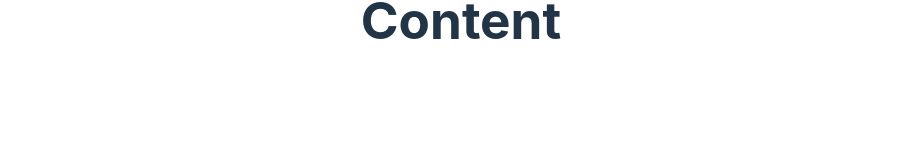
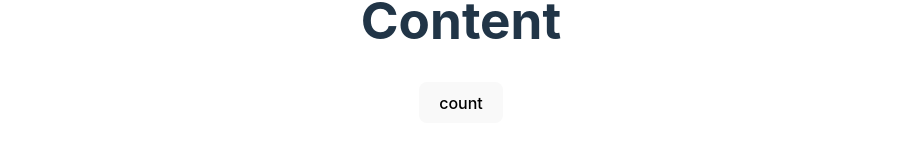
Before and after one commit to YooHyeok/vue3-vite-csslick-basic, a Vue app: page / in a window 1280 px wide. Shown: the part 1274-1421 px from the top of the page, without its empty margins (179-1100 px from the left). Before the commit the page ends 1388 px from the top, so only its background shows below. Built offline with nearby package versions, Linux system fonts and the light colour scheme.

Commit message:
feat: `Chapter06` -  Event와 v-model 관련 예제 초기 템플릿 컴포넌트 추가

```diff
--- a/src/App.vue
+++ b/src/App.vue
@@ -5,6 +5,7 @@ import Chapter03 from './components/Chapter03.vue'
 import Chapter04_01 from './components/Chapter04_01.vue'
 import Chapter04_02 from './components/Chapter04_02.vue'
 import Chapter05 from './components/Chapter05.vue'
+import Chapter06 from './components/Chapter06.vue'
 </script>
 
 <template>
@@ -14,6 +15,7 @@ import Chapter05 from './components/Chapter05.vue'
   <Chapter04_01/>
   <Chapter04_02/>
   <Chapter05/>
+  <Chapter06/>
 </template>
 
 <style scoped>
--- /dev/null
+++ b/src/components/Chapter06.vue
@@ -0,0 +1,6 @@
+<script setup>
+  import { ref } from 'vue'
+</script>
+<template>
+  <button>count</button>
+</template>
```
